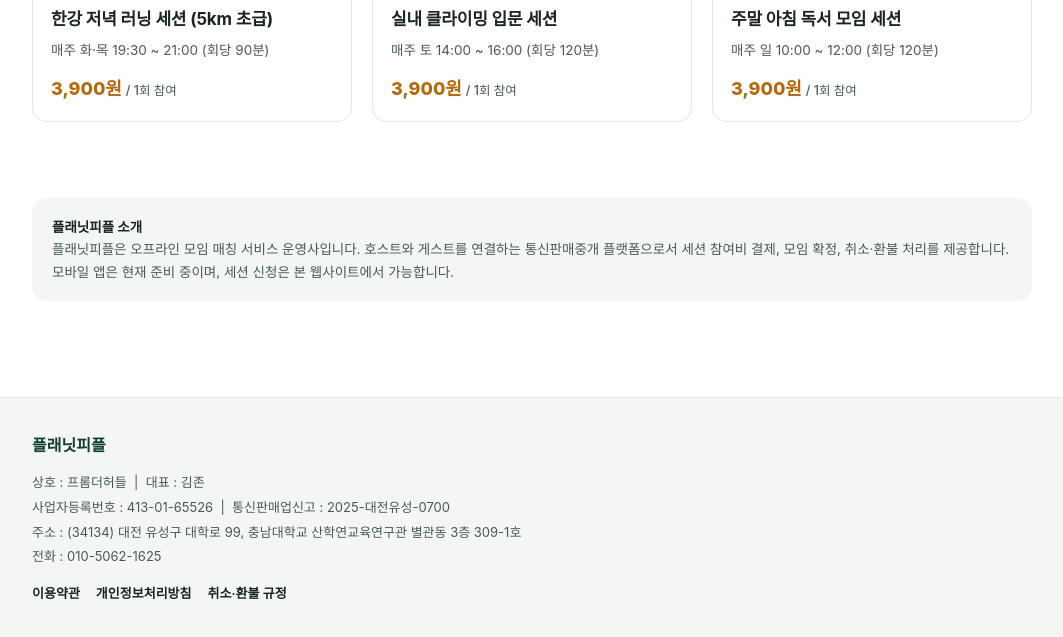
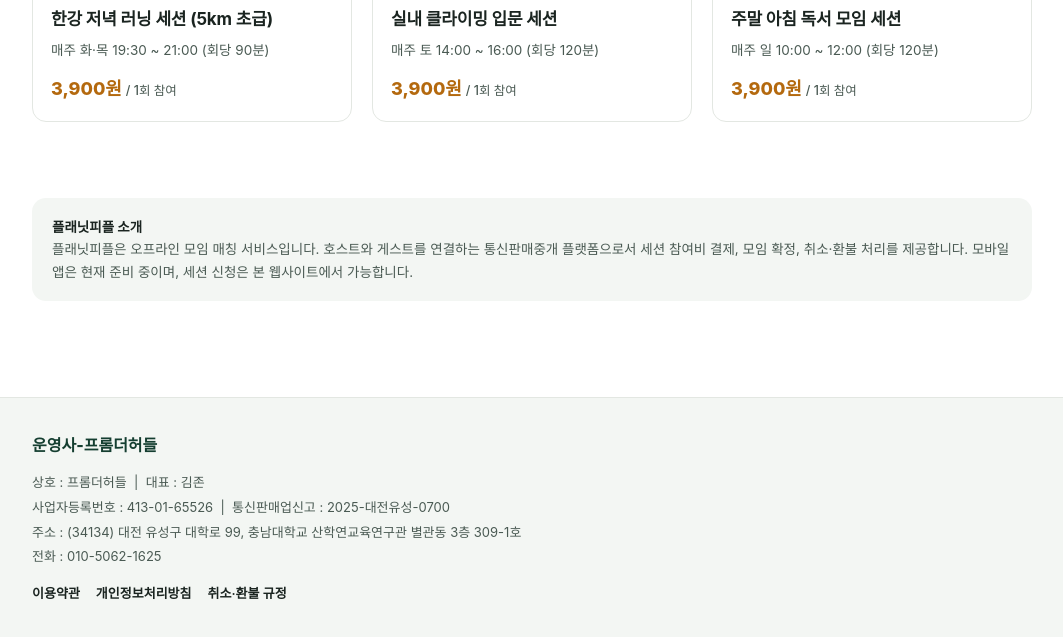
Before and after one commit to smart-tour-platform/planet2536-site, a plain HTML site: page index.html in a window 1280 px wide. Shown: the part 1243-1880 px from the top of the page, without its empty margins (108-1171 px from the left). Drawn offline with Linux system fonts and the light colour scheme; a web font is replaced by a local one.

Commit message:
fix: 서비스명 및 운영사명 정보 수정

```diff
--- a/assets/common.js
+++ b/assets/common.js
@@ -10,7 +10,7 @@ document.addEventListener("DOMContentLoaded", () => {
   </div></div>`;
   const footer = `
   <footer><div class="wrap">
-    <div class="f-brand">플래닛피플</div>
+    <div class="f-brand">운영사-프롬더허들</div>
     <div class="f-info">
       상호 : 프롬더허들 &nbsp;|&nbsp; 대표 : 김존<br>
       사업자등록번호 : 413-01-65526 &nbsp;|&nbsp; 통신판매업신고 : 2025-대전유성-0700<br>
--- a/index.html
+++ b/index.html
@@ -29,7 +29,7 @@
   <section style="padding-top:0"><div class="wrap">
     <div class="notice">
       <b>플래닛피플 소개</b><br>
-      플래닛피플은 오프라인 모임 매칭 서비스 운영사입니다. 호스트와 게스트를 연결하는 통신판매중개 플랫폼으로서 세션 참여비 결제, 모임 확정, 취소·환불 처리를 제공합니다. 모바일 앱은 현재 준비 중이며, 세션 신청은 본 웹사이트에서 가능합니다.
+      플래닛피플은 오프라인 모임 매칭 서비스입니다. 호스트와 게스트를 연결하는 통신판매중개 플랫폼으로서 세션 참여비 결제, 모임 확정, 취소·환불 처리를 제공합니다. 모바일 앱은 현재 준비 중이며, 세션 신청은 본 웹사이트에서 가능합니다.
     </div>
   </div></section>
 </main>
```
